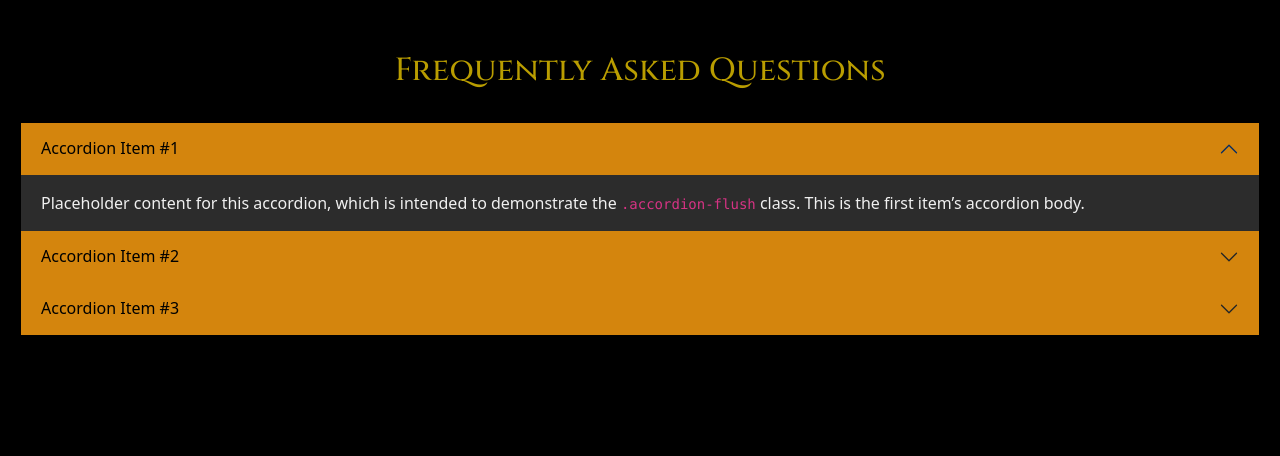
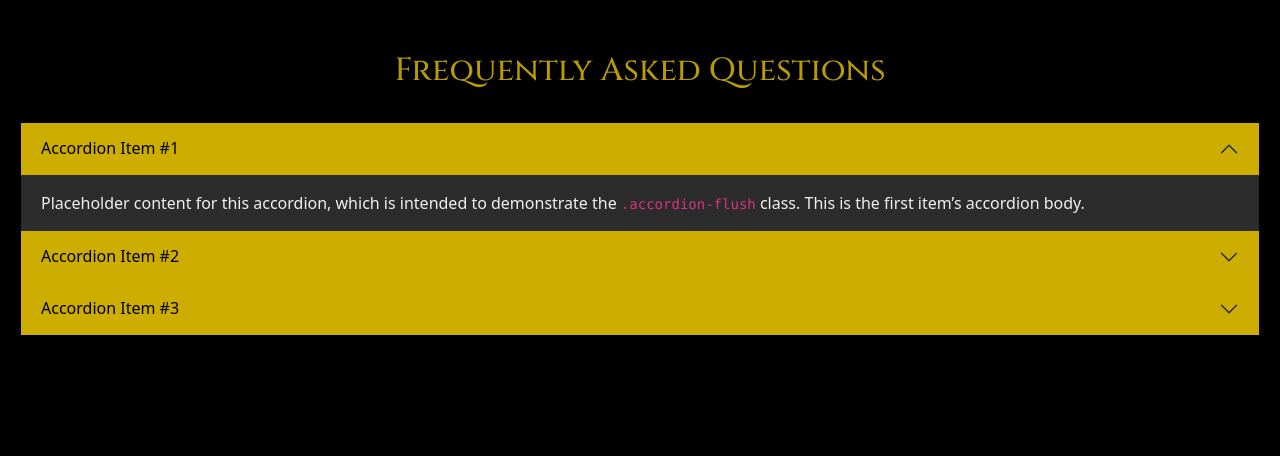
Before and after one commit to aph-96/Oldstone-Tattoo-House, a plain HTML site: page index.html in a window 1280 px wide. Both pictures are taken after a click on the button "Accordion Item #1". Shown: the part 1159-1615 px from the top of the page. Drawn offline with nearby package versions, Linux system fonts and the light colour scheme; a web font is replaced by a local one.

Commit message:
reverted some color changes

```diff
--- a/style.css
+++ b/style.css
@@ -152,13 +152,13 @@ section {
   border: none;
 }
 .accordion-button {
-  background-color: #d4850d;
+  background-color: #ccad00;
   color: #000;
   border: none;
   box-shadow: none;
 }
 .accordion-button:not(.collapsed) {
-  background-color: #d4850d;
+  background-color: #ccad00;
   color: #000;
   box-shadow: none;
 }
```
